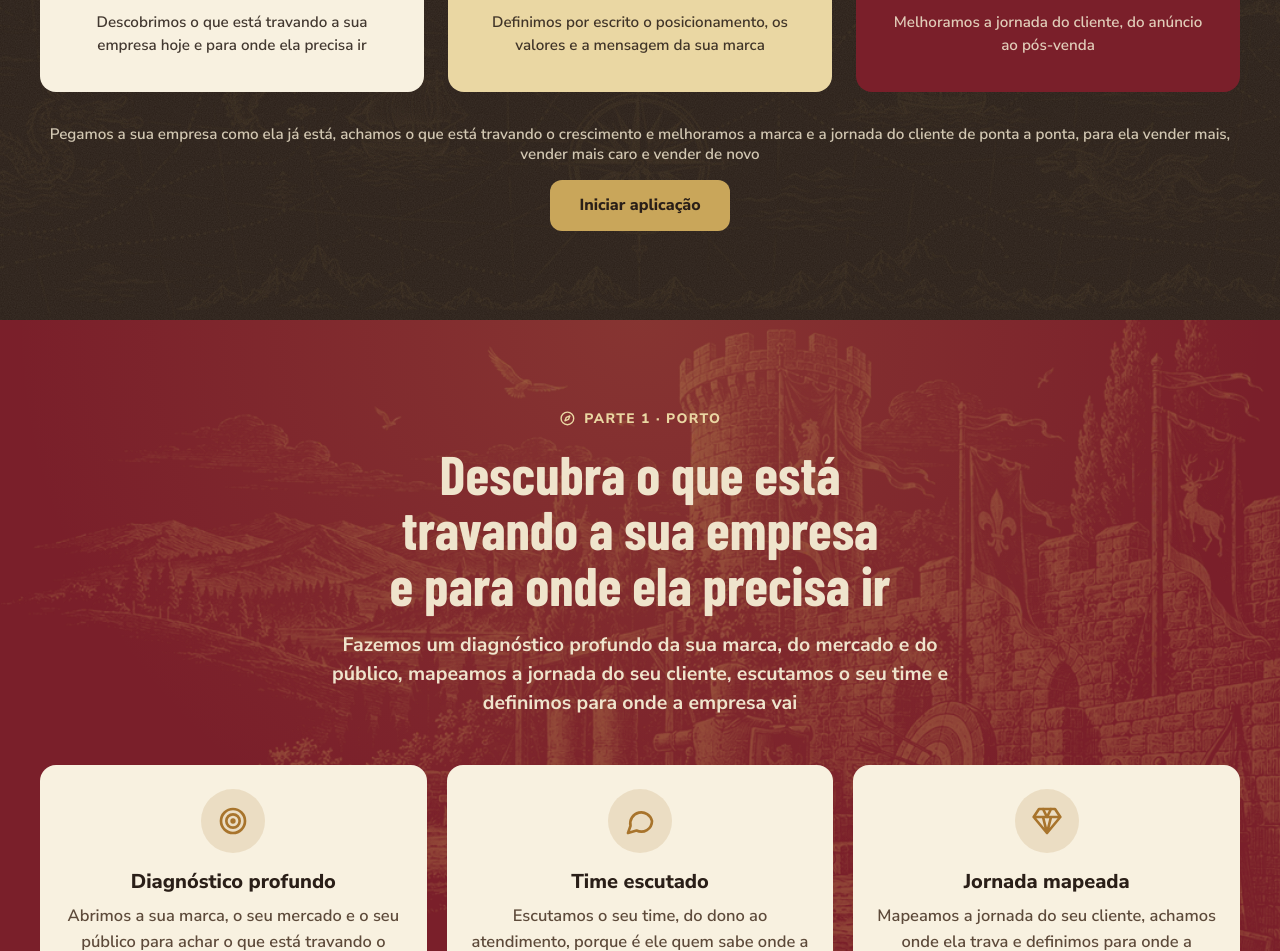
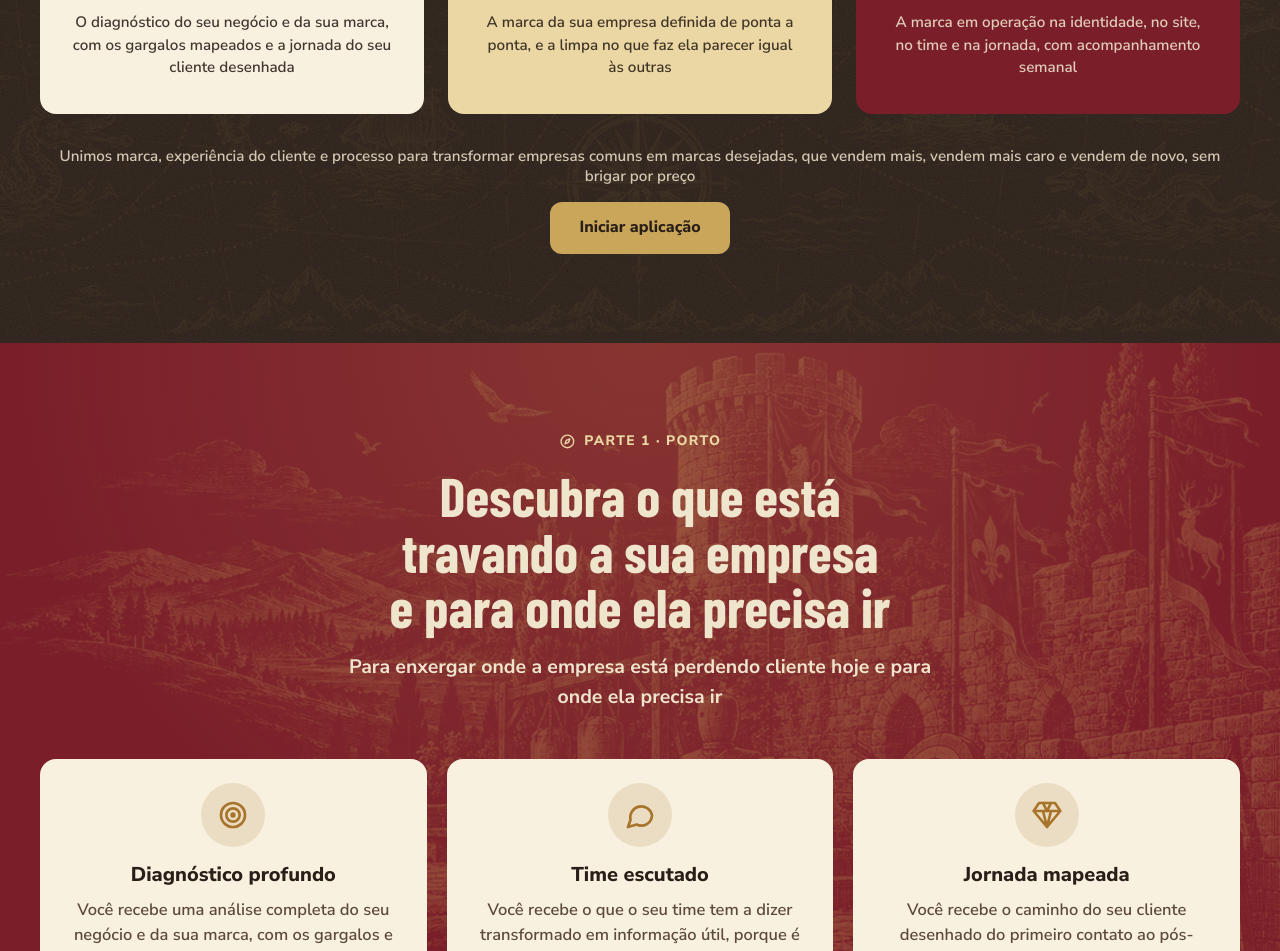
Before and after one commit to Viniwayne69/markway, a Next.js app: page / in a window 1280 px wide. Shown: the part 1481-2432 px from the top of the page. Built offline with nearby package versions, Linux system fonts and the light colour scheme; a web font is replaced by a local one.

Commit message:
Copy das tres partes no formato de entregas nomeadas, com encadeamento e finalidade
Co-Authored-By: Claude Sonnet 5.5 <noreply@anthropic.com>
Claude-Session: https://claude.ai/code/session_018ckGgeLrJeXv2UHJFd83h8

```diff
--- a/src/components/PortoSection.tsx
+++ b/src/components/PortoSection.tsx
@@ -15,7 +15,7 @@ export function PortoSection() {
           Descubra o que está travando a sua empresa e para onde ela precisa ir
         </h2>
         <p className="solution-lead" data-reveal style={{ "--d": "120ms" } as CSSProperties}>
-          Fazemos um diagnóstico profundo da sua marca, do mercado e do público, mapeamos a jornada do seu cliente, escutamos o seu time e definimos para onde a empresa vai
+          Para enxergar onde a empresa está perdendo cliente hoje e para onde ela precisa ir
         </p>
 
         <div className="feature-grid is-three">
--- a/src/components/RotaSection.tsx
+++ b/src/components/RotaSection.tsx
@@ -13,7 +13,7 @@ export function RotaSection() {
           Ocupe o lugar que só a sua marca pode ocupar e saia da comparação por preço
         </h2>
         <p className="solution-lead" data-reveal style={{ "--d": "120ms" } as CSSProperties}>
-          Definimos o posicionamento, os valores, a mensagem e o cliente certo da sua marca, tiramos dela tudo o que faz parecer igual às outras e fazemos uma limpa nos processos que estavam travando o crescimento
+          Para a sua marca ser escolhida pelo que é, e não pelo preço
         </p>
 
         <ol className="steps-list">
--- a/src/components/SolutionsSection.tsx
+++ b/src/components/SolutionsSection.tsx
@@ -47,7 +47,7 @@ export function SolutionsSection() {
         </div>
 
         <div className="solutions-foot" data-reveal>
-          <p>Pegamos a sua empresa como ela já está, achamos o que está travando o crescimento e melhoramos a marca e a jornada do cliente de ponta a ponta, para ela vender mais, vender mais caro e vender de novo</p>
+          <p>Unimos marca, experiência do cliente e processo para transformar empresas comuns em marcas desejadas, que vendem mais, vendem mais caro e vendem de novo, sem brigar por preço</p>
           <a className="btn" href={applyUrl} target="_blank" rel="noopener noreferrer">
             Iniciar aplicação
           </a>
--- a/src/components/TravessiaSection.tsx
+++ b/src/components/TravessiaSection.tsx
@@ -15,7 +15,7 @@ export function TravessiaSection() {
           Coloque a marca para funcionar na jornada inteira, do anúncio ao pós-venda
         </h2>
         <p className="solution-lead" data-reveal style={{ "--d": "120ms" } as CSSProperties}>
-          Colocamos a marca para rodar na identidade, no site e nos conteúdos, treinamos o seu time, alinhamos anúncio, atendimento, loja e pós-venda e acompanhamos tudo toda semana, com números na mesa
+          Para o cliente viver exatamente o que a comunicação promete, e a marca virar rotina da empresa
         </p>
 
         <div className="feature-grid is-three">
--- a/src/data/site.ts
+++ b/src/data/site.ts
@@ -42,42 +42,41 @@ export const solutions = [
     key: "porto",
     title: "Porto",
     subtitle: "Para onde a marca quer ir?",
-    text: "Descobrimos o que está travando a sua empresa hoje e para onde ela precisa ir",
+    text: "O diagnóstico do seu negócio e da sua marca, com os gargalos mapeados e a jornada do seu cliente desenhada",
     tone: "cream"
   },
   {
     key: "rota",
     title: "Rota",
     subtitle: "Como chegar lá sendo diferente?",
-    text: "Definimos por escrito o posicionamento, os valores e a mensagem da sua marca",
+    text: "A marca da sua empresa definida de ponta a ponta, e a limpa no que faz ela parecer igual às outras",
     tone: "yellow"
   },
   {
     key: "travessia",
     title: "Travessia",
     subtitle: "Como isso vira realidade?",
-    text: "Melhoramos a jornada do cliente, do anúncio ao pós-venda",
+    text: "A marca em operação na identidade, no site, no time e na jornada, com acompanhamento semanal",
     tone: "red"
   }
 ];
 
 export const portoCards = [
-  { title: "Diagnóstico profundo", text: "Abrimos a sua marca, o seu mercado e o seu público para achar o que está travando o crescimento." },
-  { title: "Time escutado", text: "Escutamos o seu time, do dono ao atendimento, porque é ele quem sabe onde a jornada trava." },
-  { title: "Jornada mapeada", text: "Mapeamos a jornada do seu cliente, achamos onde ela trava e definimos para onde a empresa vai." }
+  { title: "Diagnóstico profundo", text: "Você recebe uma análise completa do seu negócio e da sua marca, com os gargalos e as oportunidades mapeados, para crescer sem desperdiçar dinheiro." },
+  { title: "Time escutado", text: "Você recebe o que o seu time tem a dizer transformado em informação útil, porque é quem atende que sabe onde a jornada trava." },
+  { title: "Jornada mapeada", text: "Você recebe o caminho do seu cliente desenhado do primeiro contato ao pós-venda, com o ponto exato onde ele desiste, para parar de perder venda no meio do percurso." }
 ];
 export const portoResult = "mais gente certa chegando e menos cliente perdido no caminho";
 
 export const rotaSteps = [
-  ["Posicionamento", "Definimos por escrito o lugar que só a sua marca ocupa."],
-  ["Valores e mensagem", "Fortalecemos o que a marca defende e como ela fala, para atrair quem paga mais."],
-  ["A limpa", "Cortamos tudo o que faz a sua marca parecer igual às outras e os processos que travam o crescimento."]
+  ["Posicionamento de marca", "Com os gargalos na mesa, entregamos a marca da sua empresa definida de ponta a ponta, posicionamento, valores, mensagem e cliente certo, transformando-a numa das mais desejadas da sua geração."],
+  ["A limpa", "Com a marca definida, cortamos tudo o que faz ela parecer igual às outras e os processos que travavam o crescimento, que fazem a empresa perder cliente e margem todo mês."]
 ];
 export const rotaResult = "menos desconto para fechar e ticket maior em cada pedido";
 
 export const travessiaCards = [
-  ["Identidade, conteúdos e site", "Aplicamos a marca renovada em tudo o que o cliente vê."],
-  ["Time treinado e jornada alinhada", "Treinamos o seu time e alinhamos cada ponto, do anúncio ao pós-venda, ao que a marca promete."],
-  ["Acompanhamento semanal", "Acompanhamos a execução toda semana, com dados na mesa, ajustes e processos documentados."]
+  ["Marca em operação", "Com o caminho livre, aplicamos a marca na identidade, no site e nos conteúdos, para o cliente reconhecer a sua empresa em tudo o que ela mostra."],
+  ["Time treinado e jornada alinhada", "Treinamos o seu time e alinhamos cada ponto da jornada, do anúncio ao pós-venda, para o cliente viver exatamente o que a comunicação promete."],
+  ["Acompanhamento semanal", "Acompanhamento semanal com ajustes para garantir o resultado: coleta de dados, análise, correções, registro do que funcionou e processos documentados."]
 ];
 export const travessiaResult = "cliente que compra de novo e indica a sua marca";
```
